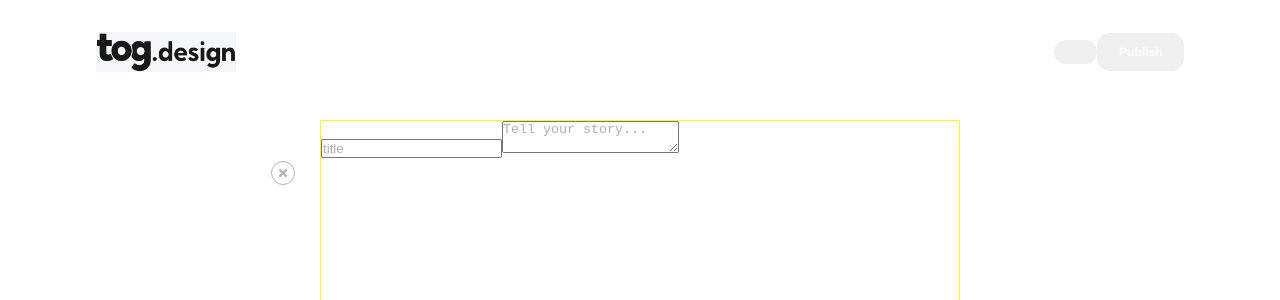
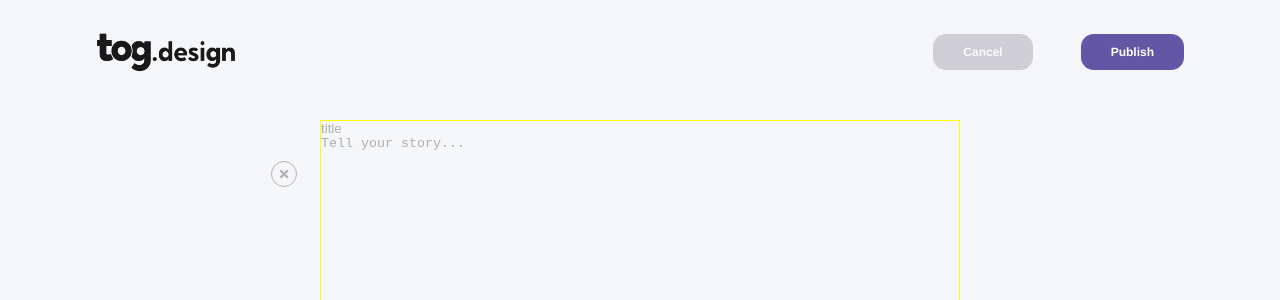
Before and after one commit to fabiobends/togdesign-test, a Next.js app: page /create in a window 1280 px wide. Shown: the top 300 px of the page. Built offline with nearby package versions, Linux system fonts and the light colour scheme; a web font is replaced by a local one.

Commit message:
Fix create article page

```diff
--- a/pages/api/hello.tsx
+++ /dev/null
@@ -1,5 +0,0 @@
-// Next.js API route support: https://nextjs.org/docs/api-routes/introduction
-
-export default (req, res) => {
-  res.status(200).json({ name: 'John Doe' })
-}
--- a/pages/components/NavigationArticle.tsx
+++ b/pages/components/NavigationArticle.tsx
@@ -2,11 +2,13 @@ import styles from "../../styles/components/NavigationArticle.module.css";
 
 export default function NavigationArticle() {
   return (
-    <nav className={styles.nav}>
+    <nav className={styles.navArticle}>
       <img className={styles.logo} src="assets/tog_logo.png" alt="Tog Design" />
       <div>
-        <button className={styles.cancelArticle}></button>
-        <button type="submit" className={styles.submitArticle}>Publish</button>
+        <button className={styles.cancelArticle}>Cancel</button>
+        <button type="submit" className={styles.submitArticle}>
+          Publish
+        </button>
       </div>
     </nav>
   );
--- a/pages/create.tsx
+++ b/pages/create.tsx
@@ -11,12 +11,11 @@ export default function Create() {
     setToggle(!toggle);
   }
 
-  function submitArticle(event){
+  function submitArticle(event) {
     console.log(event);
-
   }
   return (
-    <div className={styles.container}>
+    <div className={styles.containerArticle}>
       <NavigationArticle />
       <form onSubmit={submitArticle} className={styles.form}>
         <i onClick={handleToggle}>
@@ -24,7 +23,14 @@ export default function Create() {
         </i>
         <div>
           <input type="text" placeholder="title" name="title"></input>
-          <textarea name="content" placeholder="Tell your story..."></textarea>
+          <div>
+            <textarea
+              name="content"
+              placeholder="Tell your story..."
+              // cols={100}
+              // rows={20}
+            />
+          </div>
         </div>
       </form>
     </div>
--- a/styles/components/NavigationArticle.module.css
+++ b/styles/components/NavigationArticle.module.css
@@ -1,35 +1,37 @@
-.nav {
+.navArticle {
   width: 85%;
   display: flex;
   align-items: center;
   justify-content: space-between;
+  /* border: yellow 1px solid; */
 }
 
-.nav div {
+.navArticle div {
   display: flex;
   align-items: center;
 }
 
-.nav .logo {
+.navArticle .logo {
   height: 40px;
 }
 
-.nav button {
+.navArticle button {
   font-weight: bold;
   font-size: 12px;
   font-family: "Arimo", sans-serif;
-  padding: 1em 1.8em;
+  padding: 0.9em 2.5em;
   border-radius: 0.8rem;
   color: white;
   cursor: pointer;
 }
 
-.submitButton {
+.submitArticle {
   margin-left: 2em;
   background: var(--purple);
 }
 
-.cancelButton {
-  background: var(--cyan);
-  margin-right: 4em;
+.cancelArticle {
+  background: var(--cold-gray);
+  opacity: 50%;
+  margin-right: 2em;
 }
--- a/styles/components/NavigationBar.module.css
+++ b/styles/components/NavigationBar.module.css
@@ -5,7 +5,7 @@
   justify-content: space-between;
 }
 
-.nav div {
+.nav > div {
   display: flex;
   align-items: center;
 }
--- a/styles/pages/Create.module.css
+++ b/styles/pages/Create.module.css
@@ -1,10 +1,11 @@
-.container {
+.containerArticle {
   display: flex;
   font-family: "Arimo", sans-serif;
   min-height: 100vh;
   padding: 2em 0;
   flex-direction: column;
   align-items: center;
+  background: var(--slightly-white);
 }
 
 .form {
@@ -18,8 +19,8 @@
 
 .form i {
   position: absolute;
-  width: 2em;
-  height: 2em;
+  width: 2.2em;
+  height: 2.2em;
   display: flex;
   align-items: center;
   justify-content: center;
@@ -34,3 +35,25 @@
 .form h1 {
   color: #B3B3B1;
 }
+
+.form div {
+  width: 100%;
+  display: flex;
+  flex-direction: column;
+  /* border: blue 1px solid; */
+}
+
+.form div input {
+  border: none;
+  background:none;
+  outline: none;
+}
+
+.form div textarea {
+  border: none;
+  flex: 1;
+  background: none;
+  outline: none;
+  resize: none;
+  overflow: hidden;
+}
```
Also changed, not shown: 1 other file (tests, documents, lock files or other folders).
